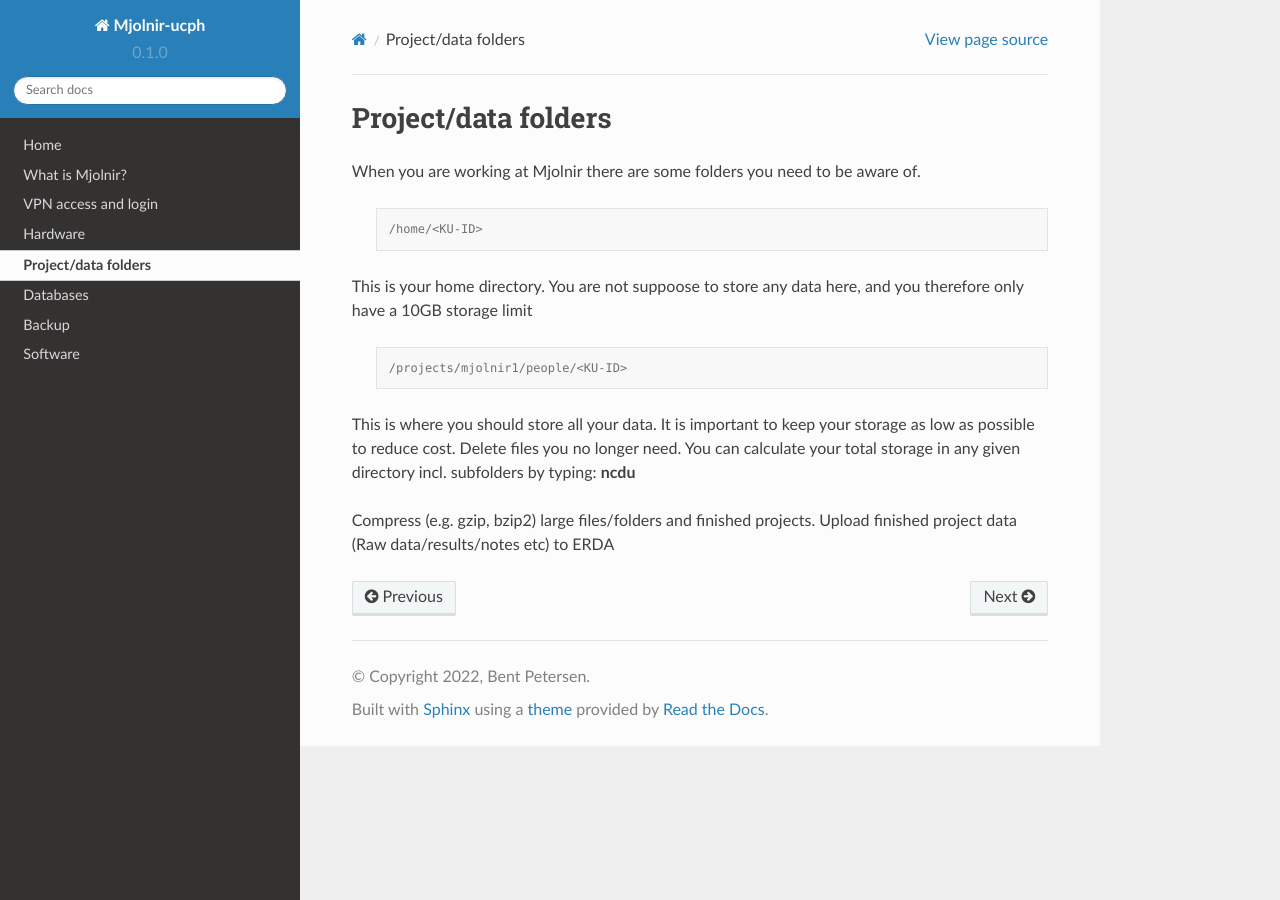
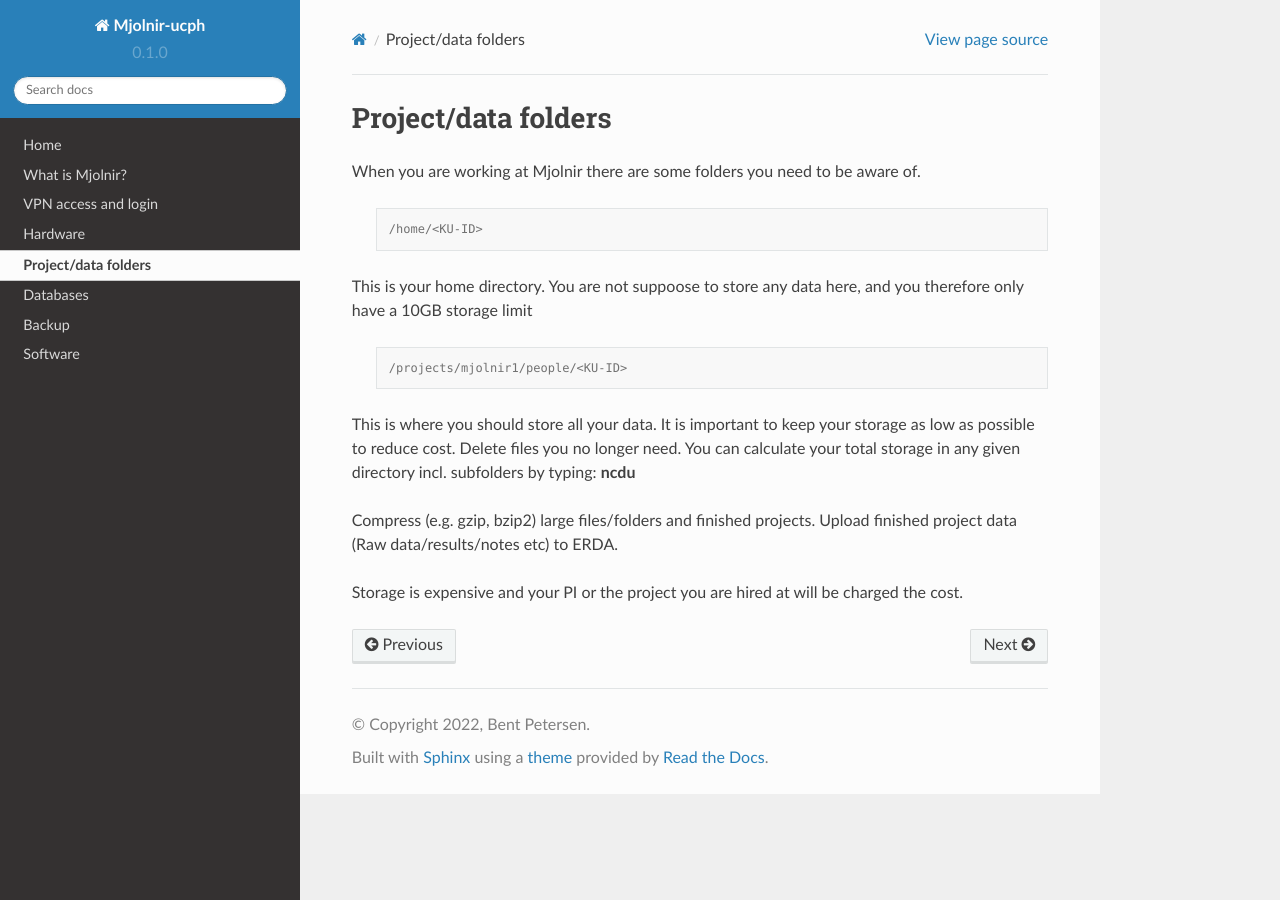
Before and after one commit to bentpetersendk/mjolnir_ucph, a Sphinx documentation site: the page built from docs/source/project_data_folders.rst, in a window 1280 px wide. Built offline with Sphinx 7.4.7 and the Read the Docs theme 2.0.0, drawn with Linux system fonts in a browser that asks for light colours.

Commit message:
Update project_data_folders.rst

```diff
--- a/docs/source/project_data_folders.rst
+++ b/docs/source/project_data_folders.rst
@@ -16,4 +16,6 @@ This is your home directory. You are not suppoose to store any data here, and yo
 This is where you should store all your data. It is important to keep your storage as low as possible to reduce cost. Delete files you no longer need. You can calculate your total storage in any given directory incl. subfolders by typing: **ncdu**
 
 Compress (e.g. gzip, bzip2) large files/folders and finished projects.
-Upload finished project data (Raw data/results/notes etc) to ERDA
+Upload finished project data (Raw data/results/notes etc) to ERDA.
+
+Storage is expensive and your PI or the project you are hired at will be charged the cost.
```
